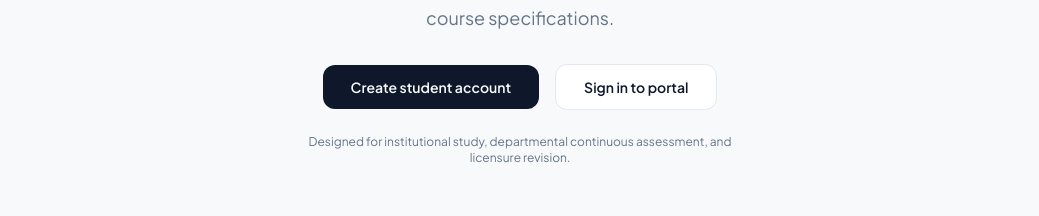
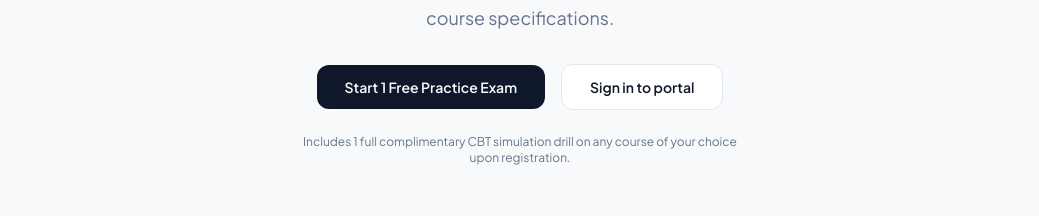
Before and after one commit to Malvis12/NURSINGPREP-app, a React (Vite) app: page / in a window 1280 px wide. Shown: the part 377-593 px from the top of the page, without its empty margins (120-1159 px from the left). Built offline with nearby package versions, Linux system fonts and the light colour scheme; no server answers.

Commit message:
feat: highlight 1 free practice exam on landing page

```diff
--- a/src/pages/LandingPage.tsx
+++ b/src/pages/LandingPage.tsx
@@ -53,7 +53,7 @@ export function LandingPage() {
               onClick={() => navigate('/signup')}
               className="w-full sm:w-auto bg-primary text-on-primary px-7 py-3 text-sm font-semibold rounded-xl transition hover:opacity-95 active:scale-[0.98]"
             >
-              Create student account
+              Start 1 Free Practice Exam
             </button>
             <button
               type="button"
@@ -64,7 +64,7 @@ export function LandingPage() {
             </button>
           </div>
           <p className="text-xs text-muted max-w-md mx-auto">
-            Designed for institutional study, departmental continuous assessment, and licensure revision.
+            Includes 1 full complimentary CBT simulation drill on any course of your choice upon registration.
           </p>
         </section>
 
```
